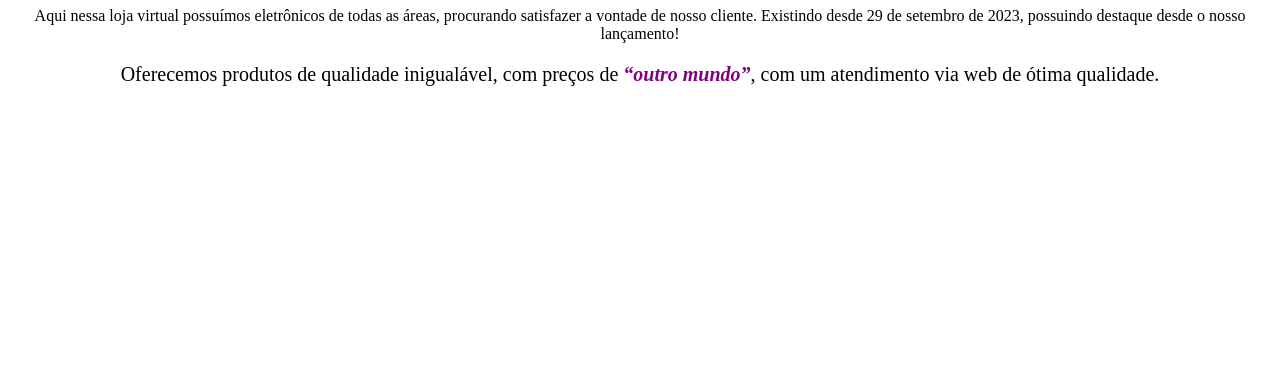
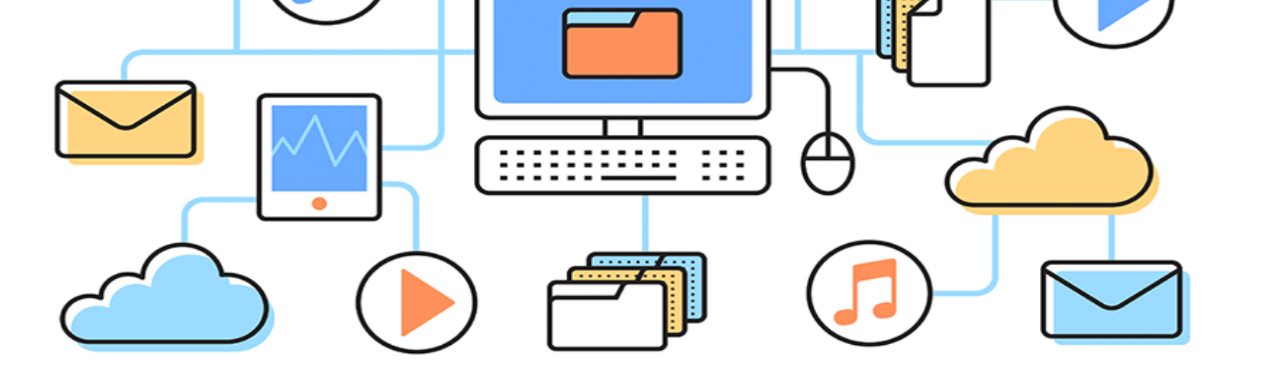
Before and after one commit to Arthur-Gomess/html1, a plain HTML site: page index.html in a window 1280 px wide. Shown: the part 239-627 px from the top of the page. Drawn offline with Linux system fonts and the light colour scheme.

Commit message:
Add files via upload

```diff
--- a/index.html
+++ b/index.html
@@ -8,12 +8,14 @@
 </head>
 
 <body>
-    <img src="info.jpeg">
+    <img id= "imagen" src="informaticaimg.jpeg">
 
     <h1> INFORMATICA ALURA </h1>
 
-    <p id="loja"> Aqui nessa loja virtual possuímos eletrônicos de todas as áreas, procurando satisfazer a vontade de nosso cliente. Existindo desde 29 de setembro de 2023, possuindo destaque desde o nosso lançamento!</p>
+    <p id="missao"> Aqui nessa loja virtual possuímos eletrônicos de todas as áreas, procurando satisfazer a vontade de nosso cliente. Existindo desde 29 de setembro de 2023, possuindo destaque desde o nosso lançamento!</p>
 
     <p id="oferecer"> Oferecemos produtos de qualidade inigualável, com preços de <em><strong>“outro mundo”</strong></em>, com um atendimento via web de ótima qualidade.</p>
+
+
 </body>
 </html>
--- a/style.css
+++ b/style.css
@@ -1,3 +1,8 @@
+
+#imagen {
+    width: 100%; height: 600px;
+}
+
 h1 {
     text-align: center;
 }
```
Also changed, not shown: informaticaimg.jpeg (added).
